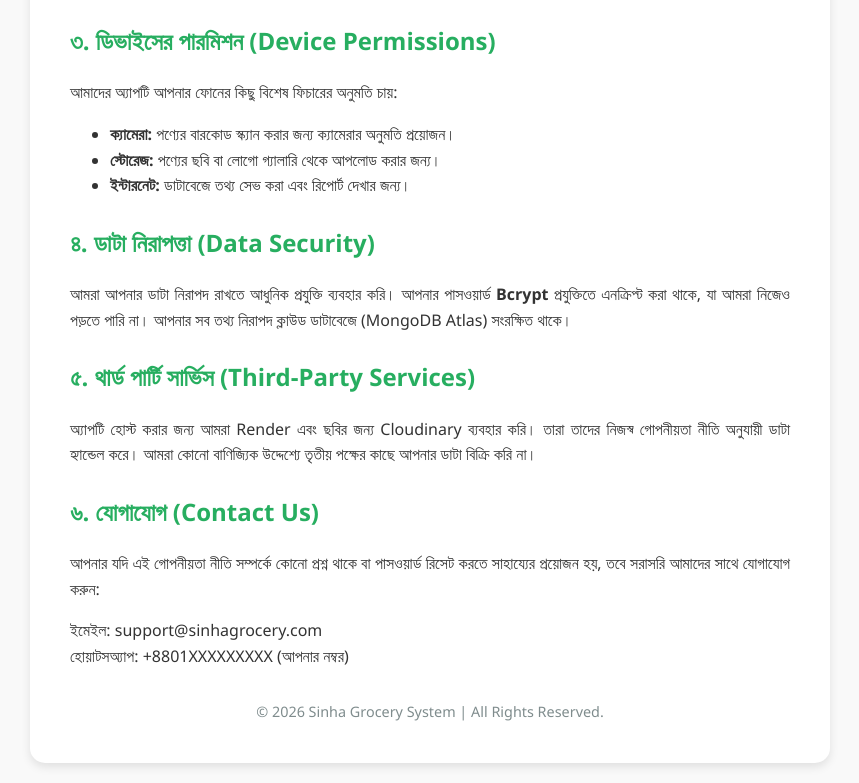
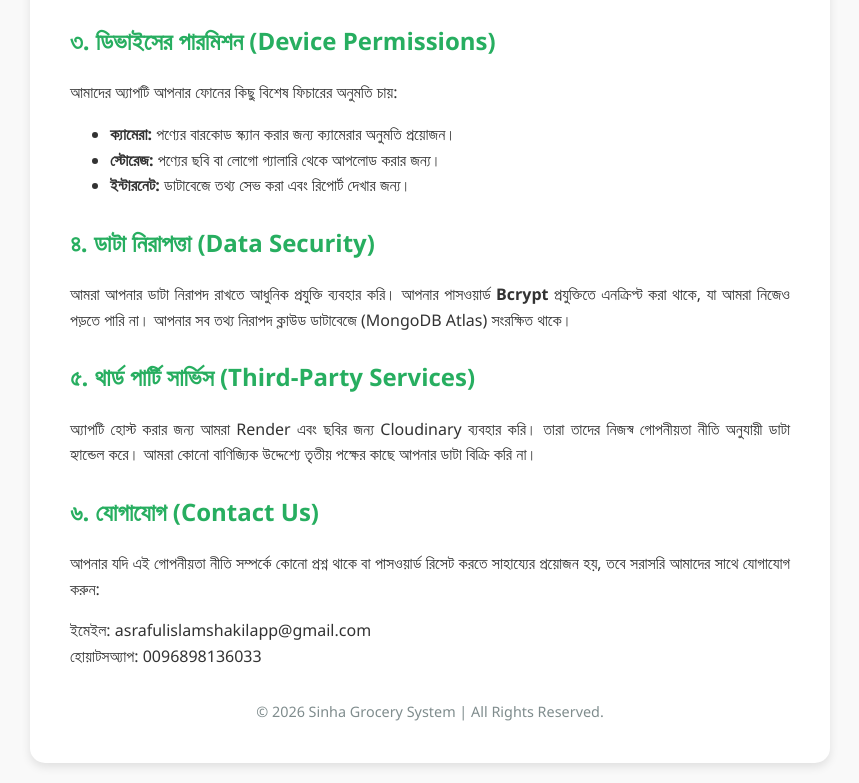
Before and after one commit to asrafulislamshakil98-hue/Grocery-App, a website: page public/privacy.html in a window 1280 px wide. Shown: the part 665-1448 px from the top of the page, without its empty margins (210-1069 px from the left). Drawn offline with Linux system fonts and the light colour scheme.

Commit message:
Add files via upload

```diff
--- a/public/privacy.html
+++ b/public/privacy.html
@@ -54,8 +54,8 @@
 
     <h2>৬. যোগাযোগ (Contact Us)</h2>
     <p>আপনার যদি এই গোপনীয়তা নীতি সম্পর্কে কোনো প্রশ্ন থাকে বা পাসওয়ার্ড রিসেট করতে সাহায্যের প্রয়োজন হয়, তবে সরাসরি আমাদের সাথে যোগাযোগ করুন:</p>
-    <p>ইমেইল: support@sinhagrocery.com <br>
-    হোয়াটসঅ্যাপ: +8801XXXXXXXXX (আপনার নম্বর)</p>
+    <p>ইমেইল: asrafulislamshakilapp@gmail.com <br>
+    হোয়াটসঅ্যাপ: 0096898136033</p>
 
     <div class="footer">
         &copy; 2026 Sinha Grocery System | All Rights Reserved.
```
